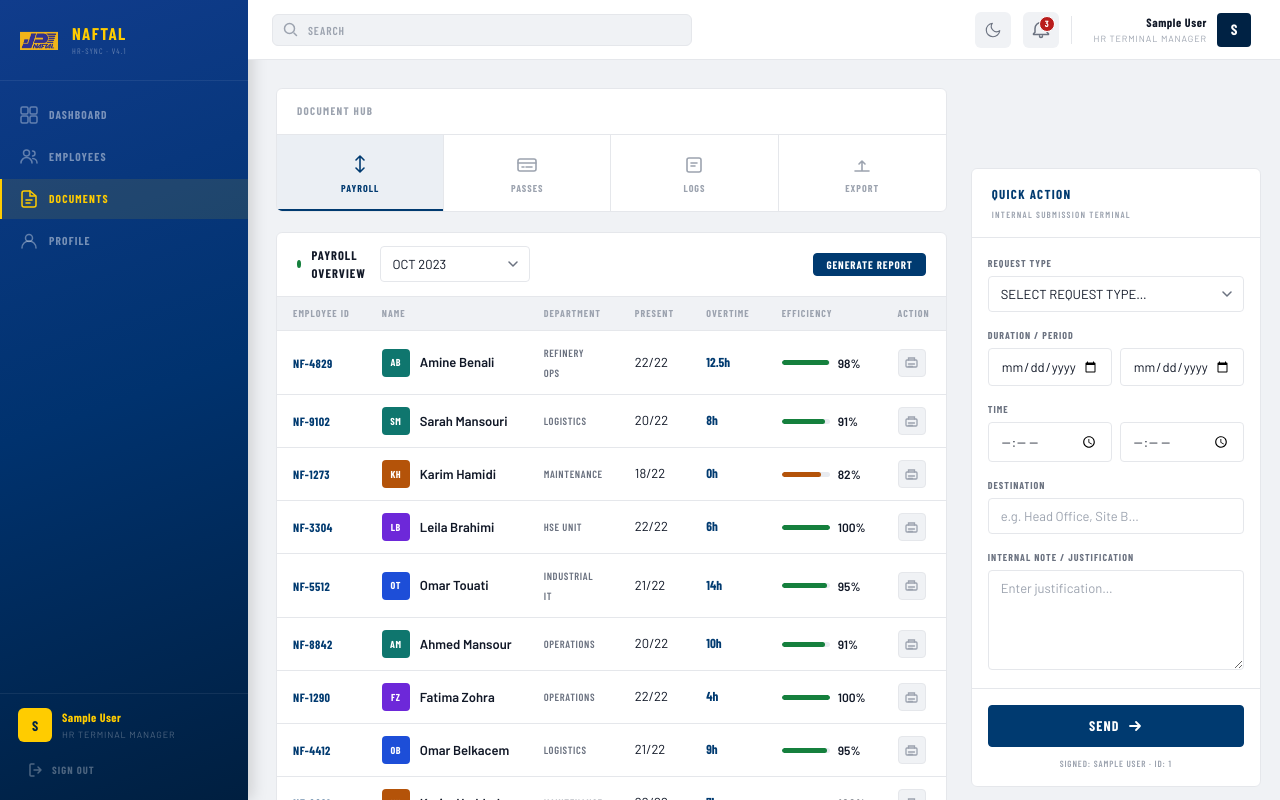
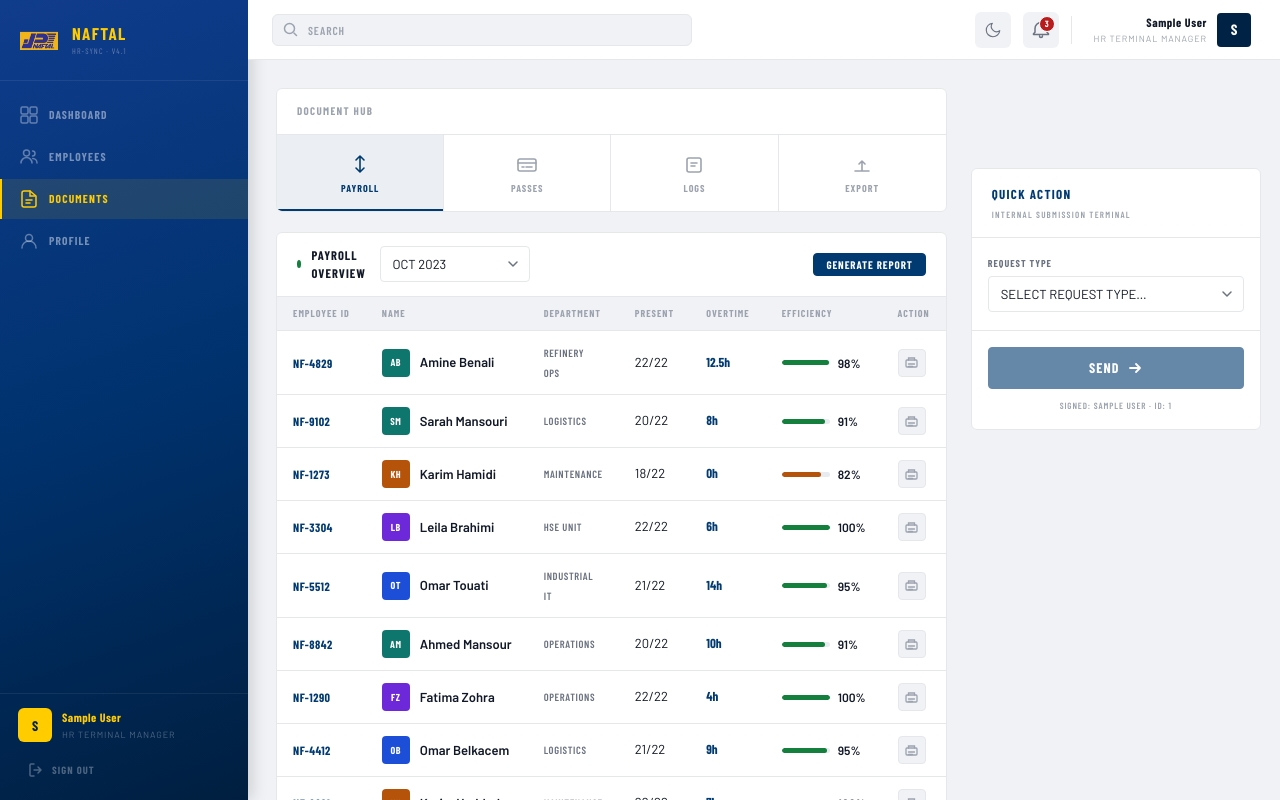
Before and after one commit to iimohtz/naftal-hr-vite-finale, a React (Vite) app: page /documents in a window 1280 px wide. Built offline with nearby package versions, Linux system fonts and the light colour scheme; sample sign-in values are in the browser's storage; a web font is replaced by a local one.

Commit message:
remove uncessry input field from quick panel action

```diff
--- a/src/pages/Documents/DocumentsPage.jsx
+++ b/src/pages/Documents/DocumentsPage.jsx
@@ -572,178 +572,160 @@ function ExportTab() {
 /* ── Quick Action Panel ────────────────────────────────────── */
 function QuickActionPanel() {
   const { currentUser, addRequest, addGatePass, addToast } = useApp();
-  const [type, setType] = useState("");
-  const [dateFrom, setDateFrom] = useState("");
-  const [dateTo, setDateTo] = useState("");
-  const [timeFrom, setTimeFrom] = useState("");
-  const [timeTo, setTimeTo] = useState("");
+  const [type,        setType]        = useState("");
+  const [dateFrom,    setDateFrom]    = useState("");
+  const [dateTo,      setDateTo]      = useState("");
+  const [timeFrom,    setTimeFrom]    = useState("");
+  const [timeTo,      setTimeTo]      = useState("");
   const [destination, setDestination] = useState("");
-  const [reasonType, setReasonType] = useState("");
-  const [note, setNote] = useState("");
-  const [sending, setSending] = useState(false);
+  const [reasonType,  setReasonType]  = useState("");
+  const [note,        setNote]        = useState("");
+  const [sending,     setSending]     = useState(false);
 
   const REASON_OPTIONS = {
-    Vacation: [
-      "Paid Leave",
-      "Exceptional Leave",
-      "Compensatory Leave",
-      "Unpaid Leave",
-    ],
+    Vacation:               ["Paid Leave", "Exceptional Leave", "Compensatory Leave", "Unpaid Leave"],
     "Absence Authorization": [],
-    "Exit Pass": ["Personal", "Work"],
-    "Time Off Activity": ["Mission", "Training"],
+    "Exit Pass":            ["Personal", "Work"],
+    "Time Off Activity":    ["Mission", "Training"],
   };
 
   const handleTypeChange = (e) => {
     setType(e.target.value);
     setReasonType("");
+    setDateFrom(""); setDateTo("");
+    setTimeFrom(""); setTimeTo("");
+    setDestination(""); setNote("");
   };
 
+  // ── Shared sub-components ──────────────────────────────────
+  const DateField   = ({ label }) => (
+    <FormField label={label || "Date"}>
+      <Input type="date" value={dateFrom} onChange={e => setDateFrom(e.target.value)} />
+    </FormField>
+  )
+
+  const DateRangeField = () => (
+    <FormField label="Period">
+      <div className={styles.dateRow}>
+        <Input type="date" value={dateFrom} onChange={e => setDateFrom(e.target.value)} placeholder="Start date" />
+        <Input type="date" value={dateTo}   onChange={e => setDateTo(e.target.value)}   min={dateFrom || undefined} placeholder="End date"
+          style={dateFrom && dateTo && new Date(dateTo) < new Date(dateFrom) ? { borderColor: 'var(--red)' } : {}}
+        />
+      </div>
+      {dateFrom && dateTo && new Date(dateTo) < new Date(dateFrom) && (
+        <span style={{ color: 'var(--red)', fontSize: '0.72rem', marginTop: 4, display: 'block' }}>
+          End date cannot be before start date
+        </span>
+      )}
+    </FormField>
+  )
+
+  const TimeRangeField = () => (
+    <FormField label="Time">
+      <div className={styles.dateRow}>
+        <Input type="time" value={timeFrom} onChange={e => setTimeFrom(e.target.value)} />
+        <Input type="time" value={timeTo}   onChange={e => setTimeTo(e.target.value)}
+          min={timeFrom || undefined}
+          style={timeFrom && timeTo && timeTo <= timeFrom ? { borderColor: 'var(--red)' } : {}}
+        />
+      </div>
+      {timeFrom && timeTo && timeTo <= timeFrom && (
+        <span style={{ color: 'var(--red)', fontSize: '0.72rem', marginTop: 4, display: 'block' }}>
+          End time must be after {timeFrom}
+        </span>
+      )}
+    </FormField>
+  )
+
+  const DestinationField = () => (
+    <FormField label="Destination">
+      <Input type="text" value={destination} onChange={e => setDestination(e.target.value)} placeholder="e.g. Head Office, Site B…" />
+    </FormField>
+  )
+
+  const TypeRadioField = () => (
+    REASON_OPTIONS[type]?.length > 0 && (
+      <FormField label="Type">
+        <div className={styles.radioRow}>
+          {REASON_OPTIONS[type].map(opt => (
+            <label key={opt} className={styles.radioLabel}>
+              <input
+                type="radio"
+                name="reasonType"
+                value={opt.toLowerCase()}
+                checked={reasonType === opt.toLowerCase()}
+                onChange={() => setReasonType(opt.toLowerCase())}
+              />
+              <span>{opt}</span>
+            </label>
+          ))}
+        </div>
+      </FormField>
+    )
+  )
+
+  const NoteField = () => (
+    <FormField label="Note / Justification">
+      <Textarea value={note} onChange={e => setNote(e.target.value)} placeholder="Enter justification…" rows={4} />
+    </FormField>
+  )
+
+  // ── Validation & send (unchanged logic) ───────────────────
   const handleSend = async () => {
-    if (!type) {
-      addToast("Please select a request type.", "error");
-      return;
-    }
+    if (!type) { addToast("Please select a request type.", "error"); return; }
 
-    // 2. Reason Category Validation (Mandatory if options exist)
     const availableOptions = REASON_OPTIONS[type] || [];
     if (availableOptions.length > 0 && !reasonType) {
-      addToast(`Please select a specific category for ${type}.`, "error");
-      return;
+      addToast(`Please select a type for ${type}.`, "error"); return;
     }
-
-    // 3. Time Validation: Required for Exit Pass or Time Off Activity
     const isTimeRequired = ["Exit Pass", "Time Off Activity"].includes(type);
     if (isTimeRequired) {
-      if (!timeFrom || !timeTo) {
-        addToast(`Start and end times are required for ${type}.`, "error");
-        return;
-      }
-      if (timeTo <= timeFrom) {
-        addToast("The end time must be later than the start time.", "error");
-        return;
-      }
+      if (!timeFrom || !timeTo) { addToast(`Start and end times are required for ${type}.`, "error"); return; }
+      if (timeTo <= timeFrom)   { addToast("End time must be later than start time.", "error"); return; }
     }
-    if (type !== "Exit Pass" && !dateFrom) {
-      addToast("Start date is required.", "error");
-      return;
-    }
-    // date_to: required unless Absence Authorization or Exit Pass
-    const isDateToRequired = !["Absence Authorization", "Exit Pass"].includes(
-      type,
-    );
-    if (isDateToRequired && !dateTo) {
-      addToast("End date is required.", "error");
-      return;
-    }
-    if (dateFrom && dateTo && new Date(dateTo) < new Date(dateFrom)) {
-      addToast("End date cannot be before start date.", "error");
-      return;
-    }
-
-    // 5. Destination Validation: required_unless Absence Authorization or Time Off Activity
-    const isDestExcluded = [
-      "Absence Authorization",
-      "Time Off Activity",
-    ].includes(type);
-    if (!isDestExcluded && !destination.trim()) {
-      addToast("Destination is required for this request.", "error");
-      return;
-    }
+    if (type !== "Exit Pass" && !dateFrom) { addToast("Start date is required.", "error"); return; }
+    const isDateToRequired = !["Absence Authorization", "Exit Pass"].includes(type);
+    if (isDateToRequired && !dateTo) { addToast("End date is required.", "error"); return; }
+    if (dateFrom && dateTo && new Date(dateTo) < new Date(dateFrom)) { addToast("End date cannot be before start date.", "error"); return; }
+    const isDestExcluded = ["Absence Authorization", "Time Off Activity"].includes(type);
+    if (!isDestExcluded && !destination.trim()) { addToast("Destination is required for this request.", "error"); return; }
 
     setSending(true);
     const token = localStorage.getItem("token");
-
     const payload = {
-      type: type,
+      type,
       reason_type: REASON_OPTIONS[type]?.length > 0 ? reasonType || null : null,
-      date_from: dateFrom || null,
-      date_to: dateTo || null,
-      time_from: timeFrom || null,
-      time_to: timeTo || null,
+      date_from:   dateFrom    || null,
+      date_to:     dateTo      || null,
+      time_from:   timeFrom    || null,
+      time_to:     timeTo      || null,
       destination: destination || null,
-      note: note || null,
-      status: "PENDING",
+      note:        note        || null,
+      status:      "PENDING",
     };
 
-    if (type === "Gate Pass") {
-      const id = `GP-${Math.floor(Math.random() * 90000 + 10000)}`;
-      const timeWindow = timeFrom && timeTo ? `${timeFrom} – ${timeTo}` : "TBD";
-      const dateWindow = dateFrom && dateTo ? `${dateFrom} – ${dateTo}` : "TBD";
-      addGatePass({
-        id,
-        employee: currentUser?.name || "Unknown",
-        destination: destination || "TBD",
-        date: dateFrom || "Today",
-        window: `${dateWindow} · ${timeWindow}`,
-        status: "PENDING",
-        time: new Date().toTimeString().slice(0, 5),
-        reason: note,
-        reasonType,
-        timeFrom,
-        timeTo,
-      });
-    } else {
-      const id = `LR-${String(Math.floor(Math.random() * 9000 + 1000))}`;
-      const days =
-        dateFrom && dateTo
-          ? Math.max(
-              1,
-              Math.ceil((new Date(dateTo) - new Date(dateFrom)) / 86400000),
-            )
-          : 1;
-      addRequest({
-        id,
-        employee: currentUser?.name || "Unknown",
-        type: type.replace(" Leave", ""),
-        days,
-        status: "PENDING",
-        date: new Date().toLocaleDateString("en-GB", {
-          day: "2-digit",
-          month: "short",
-          year: "numeric",
-        }),
-        from: dateFrom,
-        to: dateTo,
-        timeFrom,
-        timeTo,
-        destination,
-        reasonType,
-        note,
-      });
-    }
-    console.log("REQUEST PAYLOAD:", JSON.stringify(payload, null, 2));
+    const id   = `LR-${String(Math.floor(Math.random() * 9000 + 1000))}`
+    const days = dateFrom && dateTo ? Math.max(1, Math.ceil((new Date(dateTo) - new Date(dateFrom)) / 86400000)) : 1
+    addRequest({
+      id, employee: currentUser?.name || "Unknown", type, days, status: "PENDING",
+      date: new Date().toLocaleDateString("en-GB", { day:"2-digit", month:"short", year:"numeric" }),
+      from: dateFrom, to: dateTo, timeFrom, timeTo, destination, reasonType, note,
+    })
+
     try {
       const response = await fetch(`${import.meta.env.VITE_API_URL}/requests`, {
         method: "POST",
-        headers: {
-          "Content-Type": "application/json",
-          Accept: "application/json",
-          Authorization: `Bearer ${token}`,
-        },
+        headers: { "Content-Type": "application/json", Accept: "application/json", Authorization: `Bearer ${token}` },
         body: JSON.stringify(payload),
       });
-
-      if (!response.ok) {
-        const err = await response.json();
-        throw new Error(err.message || "Server error");
-      }
-
+      if (!response.ok) { const err = await response.json(); throw new Error(err.message || "Server error"); }
       addToast(`${type} submitted successfully.`);
     } catch (err) {
       addToast(`Submitted locally. Sync failed: ${err.message}`, "warning");
-      console.log(err.message);
     }
 
-    setType("");
-    setDateFrom("");
-    setDateTo("");
-    setTimeFrom("");
-    setTimeTo("");
-    setDestination("");
-    setReasonType("");
-    setNote("");
-    setSending(false);
+    setType(""); setDateFrom(""); setDateTo(""); setTimeFrom(""); setTimeTo("");
+    setDestination(""); setReasonType(""); setNote(""); setSending(false);
   };
 
   return (
@@ -754,6 +736,8 @@ function QuickActionPanel() {
       </div>
 
       <div className={styles.quickBody}>
+
+        {/* ── Request Type selector — always visible ── */}
         <FormField label="Request Type">
           <Select value={type} onChange={handleTypeChange}>
             <option value="">SELECT REQUEST TYPE…</option>
@@ -763,115 +747,61 @@ function QuickActionPanel() {
             <option>Time Off Activity</option>
           </Select>
         </FormField>
-        <FormField label="Duration / Period">
-          <div className={styles.dateRow}>
-            <Input
-              type="date"
-              value={dateFrom}
-              onChange={(e) => setDateFrom(e.target.value)}
-            />
-            <Input
-              type="date"
-              value={dateTo}
-              onChange={(e) => setDateTo(e.target.value)}
-            />
-          </div>
-        </FormField>
-        <FormField label="Time">
-          <div className={styles.dateRow}>
-            <Input
-              type="time"
-              value={timeFrom}
-              onChange={(e) => setTimeFrom(e.target.value)}
-            />
-            <Input
-              type="time"
-              value={timeTo}
-              onChange={(e) => setTimeTo(e.target.value)}
-              min={timeFrom || undefined}
-              style={
-                timeFrom && timeTo && timeTo <= timeFrom
-                  ? { borderColor: "var(--red)" }
-                  : {}
-              }
-            />
-          </div>
-          {timeFrom && timeTo && timeTo <= timeFrom && (
-            <span
-              style={{
-                color: "var(--red)",
-                fontSize: "0.72rem",
-                marginTop: 4,
-                display: "block",
-              }}
-            >
-              End time must be after {timeFrom}
-            </span>
-          )}
-        </FormField>
-        <FormField label="Destination ">
-          <Input
-            type="text"
-            value={destination}
-            onChange={(e) => setDestination(e.target.value)}
-            placeholder="e.g. Head Office, Site B…"
-          />
-        </FormField>
 
-        {/* Reason Category — only shown when the selected type has options */}
-        {type && REASON_OPTIONS[type]?.length > 0 && (
-          <FormField label="Reason Category">
-            <div className={styles.radioRow}>
-              {REASON_OPTIONS[type].map((opt) => (
-                <label key={opt} className={styles.radioLabel}>
-                  <input
-                    type="radio"
-                    name="reasonType"
-                    value={opt.toLowerCase()}
-                    checked={reasonType === opt.toLowerCase()}
-                    onChange={() => setReasonType(opt.toLowerCase())}
-                  />
-                  <span>{opt}</span>
-                </label>
-              ))}
-            </div>
-          </FormField>
+        {/* ── Absence Authorization ── */}
+        {type === "Absence Authorization" && (
+          <>
+            <DateField label="Date" />
+            <TimeRangeField />
+            <NoteField />
+          </>
         )}
 
-        <FormField label="Internal Note / Justification">
-          <Textarea
-            value={note}
-            onChange={(e) => setNote(e.target.value)}
-            placeholder="Enter justification…"
-            rows={5}
-          />
-        </FormField>
+        {/* ── Exit Pass ── */}
+        {type === "Exit Pass" && (
+          <>
+            <DateField label="Date" />
+            <TimeRangeField />
+            <DestinationField />
+            <TypeRadioField />
+            <NoteField />
+          </>
+        )}
+
+        {/* ── Vacation ── */}
+        {type === "Vacation" && (
+          <>
+            <DateRangeField />
+            <DestinationField />
+            <TypeRadioField />
+            <NoteField />
+          </>
+        )}
+
+        {/* ── Time Off Activity ── */}
+        {type === "Time Off Activity" && (
+          <>
+            <DateField label="Date" />
+            <TimeRangeField />
+            <DestinationField />
+            <TypeRadioField />
+            <NoteField />
+          </>
+        )}
+
       </div>
 
       <div className={styles.quickFooter}>
-        <Button
-          variant="primary"
-          size="lg"
-          fullWidth
-          onClick={handleSend}
-          disabled={sending}
-        >
+        <Button variant="primary" size="lg" fullWidth onClick={handleSend} disabled={sending || !type}>
           {sending ? "SENDING…" : "SEND"}
           {!sending && (
             <svg width="16" height="16" viewBox="0 0 16 16" fill="none">
-              <path
-                d="M3 8h10M9 4l4 4-4 4"
-                stroke="currentColor"
-                strokeWidth="1.8"
-                strokeLinecap="round"
-                strokeLinejoin="round"
-              />
+              <path d="M3 8h10M9 4l4 4-4 4" stroke="currentColor" strokeWidth="1.8" strokeLinecap="round" strokeLinejoin="round"/>
             </svg>
           )}
         </Button>
         <div className={styles.signedBy}>
-          SIGNED: {currentUser?.name?.toUpperCase()} · ID:{" "}
-          {currentUser?.id?.slice(-5)}
+          SIGNED: {currentUser?.name?.toUpperCase()} · ID: {currentUser?.id?.slice(-5)}
         </div>
       </div>
     </div>
```
